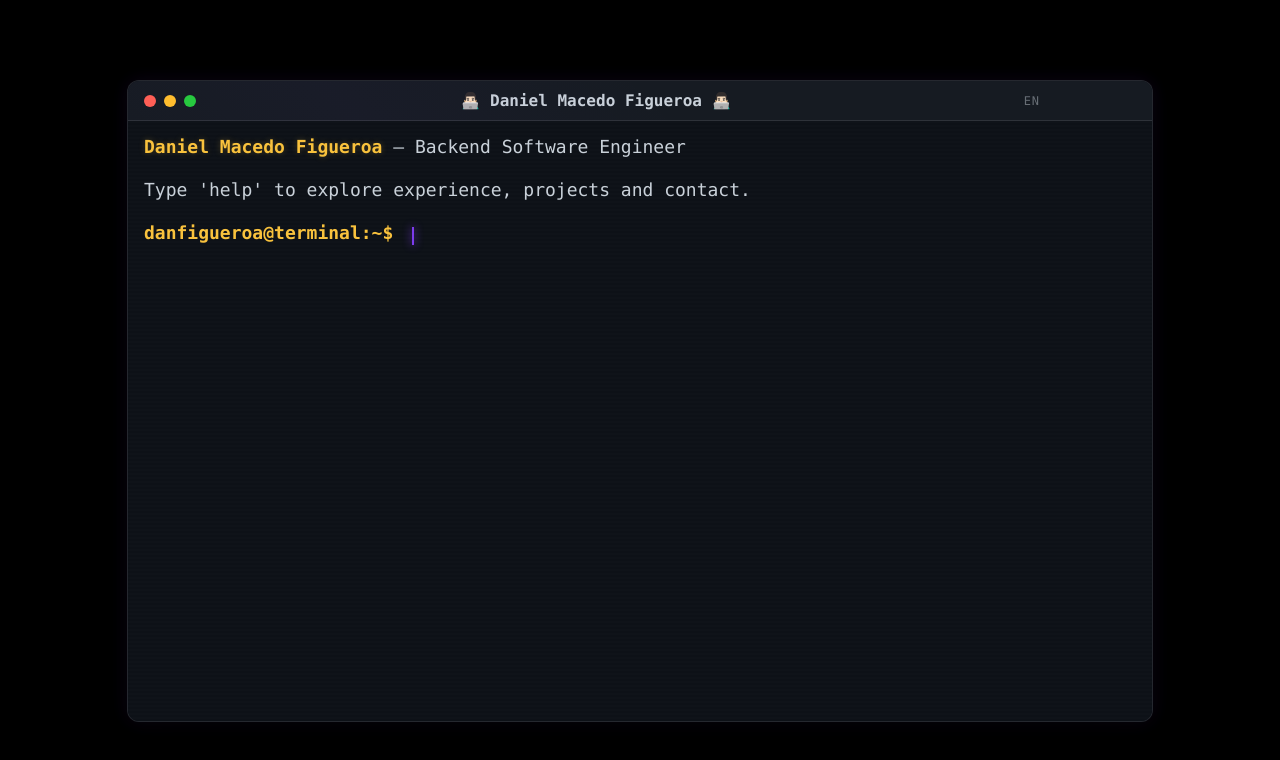
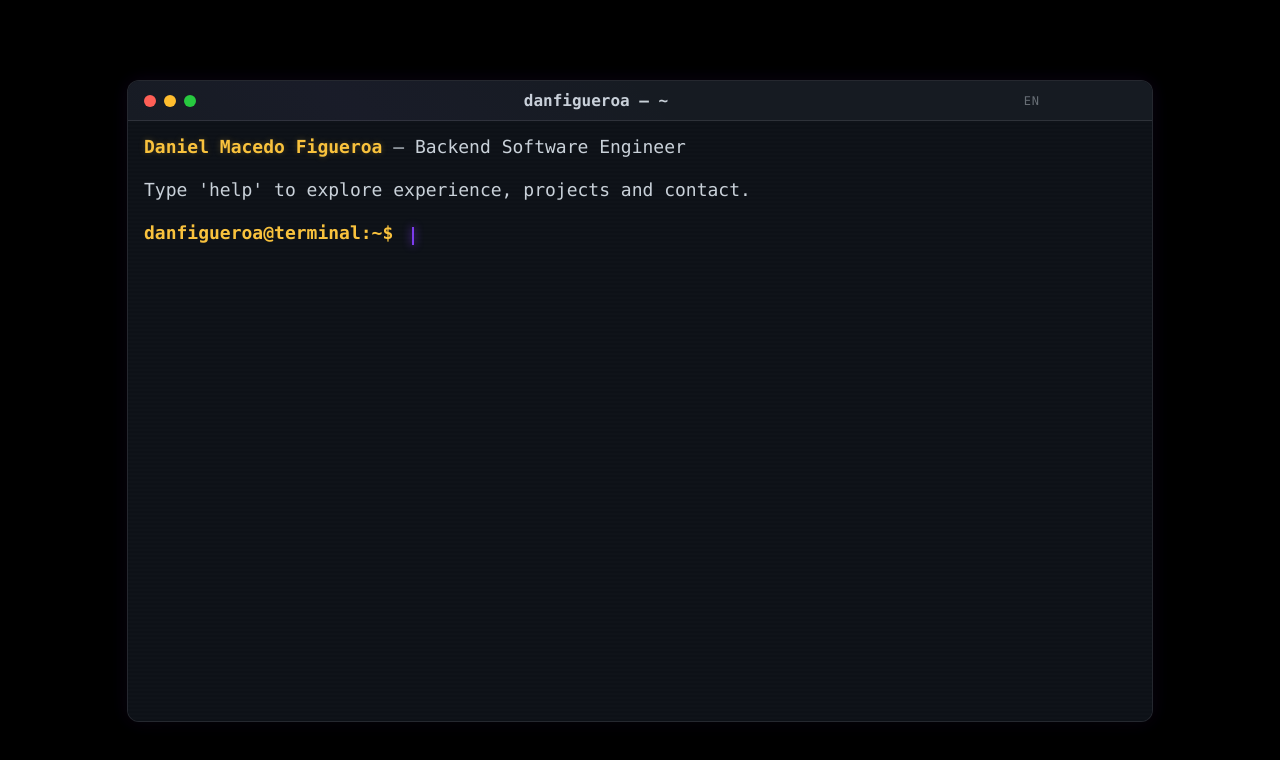
Before and after one commit to danfigueroa/daniel-figueroa, a React (Vite) app: page / in a window 1280 px wide. Shown: the top 760 px of the page. Built offline with nearby package versions, Linux system fonts and the light colour scheme.

Commit message:
style(terminal): use a shell-style window title

```diff
--- a/src/components/Terminal.tsx
+++ b/src/components/Terminal.tsx
@@ -328,7 +328,7 @@ export const Terminal: React.FC = () => {
                     ></button>
                 </div>
                 <div className="terminal-header-title">
-                    👨🏻‍💻 Daniel Macedo Figueroa 👨🏻‍💻
+                    danfigueroa — ~
                 </div>
                 {/* Ocupa o mesmo slot do antigo espaçador, mantendo o título centralizado */}
                 <span
```
